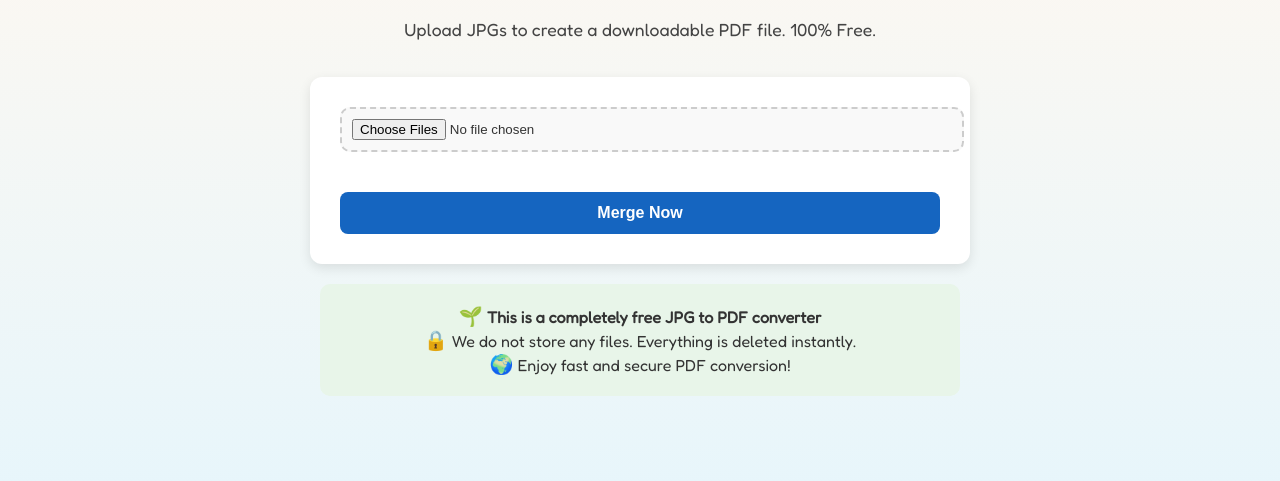
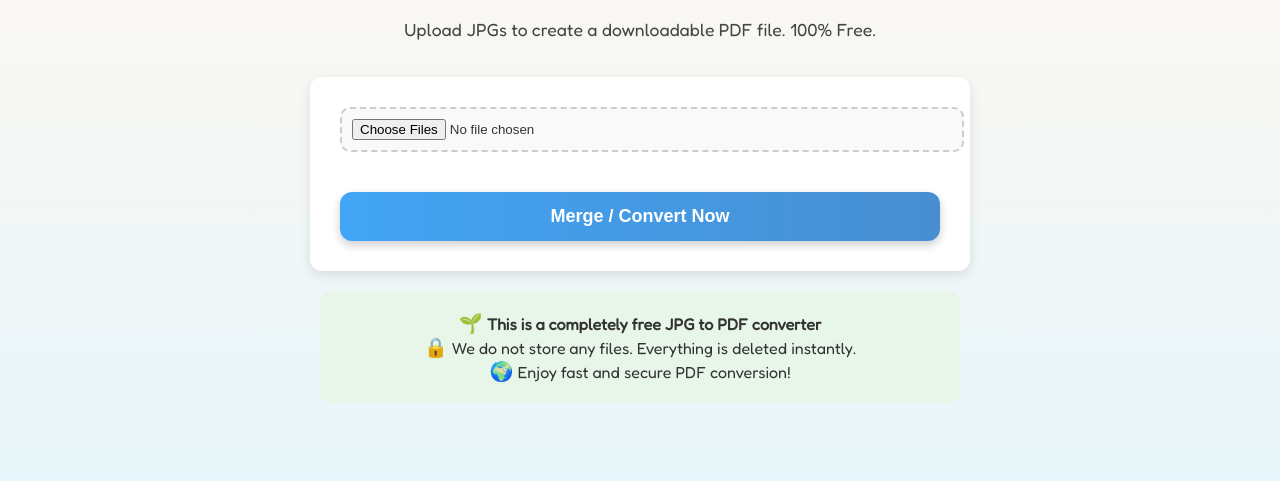
Before and after one commit to SuperB747/pdf2jpg-app, a Flask app: page /jpg-to-pdf in a window 1280 px wide. Shown: the part 143-624 px from the top of the page. Run offline with Flask 3, Linux system fonts and the light colour scheme.

Commit message:
Update button label to 'Merge / Convert Now' in all languages and enhance button styling

```diff
--- a/templates/jpg_to_pdf.html
+++ b/templates/jpg_to_pdf.html
@@ -94,17 +94,20 @@
       font-size: 0.95em;
     }
     button {
-      background-color: #1565c0;
+      background: linear-gradient(to right, #42a5f5, #478ed1);
       color: white;
       border: none;
-      padding: 12px 24px;
-      border-radius: 8px;
-      font-size: 16px;
+      padding: 14px 28px;
+      border-radius: 12px;
+      font-size: 18px;
       cursor: pointer;
       font-weight: bold;
+      box-shadow: 0 4px 10px rgba(0, 0, 0, 0.2);
+      transition: all 0.3s ease;
     }
     button:hover {
-      background-color: #0d47a1;
+      background: linear-gradient(to right, #478ed1, #42a5f5);
+      transform: scale(1.05);
     }
     .info {
       text-align: center;
@@ -168,7 +171,7 @@
         infoLine1: "This is a completely free JPG to PDF converter",
         infoLine2: "We do not store any files. Everything is deleted instantly.",
         infoLine3: "Enjoy fast and secure PDF conversion!",
-        button: "Merge Now"
+        button: "Merge / Convert Now"
       },
       fr: {
         mainTitle: "Fusionner des images JPG en un PDF",
@@ -176,7 +179,7 @@
         infoLine1: "Ceci est un convertisseur JPG en PDF complètement gratuit",
         infoLine2: "Nous ne stockons aucun fichier. Tout est supprimé instantanément.",
         infoLine3: "Profitez d'une conversion PDF rapide et sécurisée !",
-        button: "Fusionner maintenant"
+        button: "Fusionner / Convertir maintenant"
       },
       es: {
         mainTitle: "Combinar imágenes JPG en un PDF",
@@ -184,7 +187,7 @@
         infoLine1: "Este es un convertidor de JPG a PDF completamente gratuito",
         infoLine2: "No almacenamos ningún archivo. Todo se elimina al instante.",
         infoLine3: "¡Disfruta de una conversión PDF rápida y segura!",
-        button: "Combinar ahora"
+        button: "Combinar / Convertir ahora"
       },
       ko: {
         mainTitle: "JPG 이미지를 PDF로 병합",
@@ -192,7 +195,7 @@
         infoLine1: "완전 무료 JPG to PDF 변환기입니다",
         infoLine2: "파일을 저장하지 않으며 모든 파일은 즉시 삭제됩니다.",
         infoLine3: "빠르고 안전한 PDF 변환을 즐기세요!",
-        button: "지금 병합하기"
+        button: "병합 / 변환 지금"
       },
       ja: {
         mainTitle: "JPG画像をPDFに結合",
@@ -200,7 +203,7 @@
         infoLine1: "完全無料のJPGからPDFへのコンバーターです",
         infoLine2: "ファイルは保存されず、すぐに削除されます。",
         infoLine3: "高速で安全なPDF変換をお楽しみください！",
-        button: "今すぐ結合"
+        button: "結合 / 変換 今すぐ"
       },
       zh: {
         mainTitle: "合并JPG图片为PDF",
@@ -208,7 +211,7 @@
         infoLine1: "这是一个完全免费的JPG转PDF转换器",
         infoLine2: "我们不存储任何文件。所有内容都会立即删除。",
         infoLine3: "享受快速且安全的PDF转换！",
-        button: "立即合并"
+        button: "合并 / 转换 现在"
       }
     };
 
@@ -282,8 +285,8 @@
     // Before form submit, create FormData with custom order
     document.querySelector("form").addEventListener("submit", function (e) {
       const formData = new FormData();
-      filesArray.forEach(file => {
-        formData.append("images", file);
+      filesArray.forEach((file, index) => {
+        formData.append(`images[${index}]`, file);
       });
 
       fetch("/jpg-to-pdf", {
```
